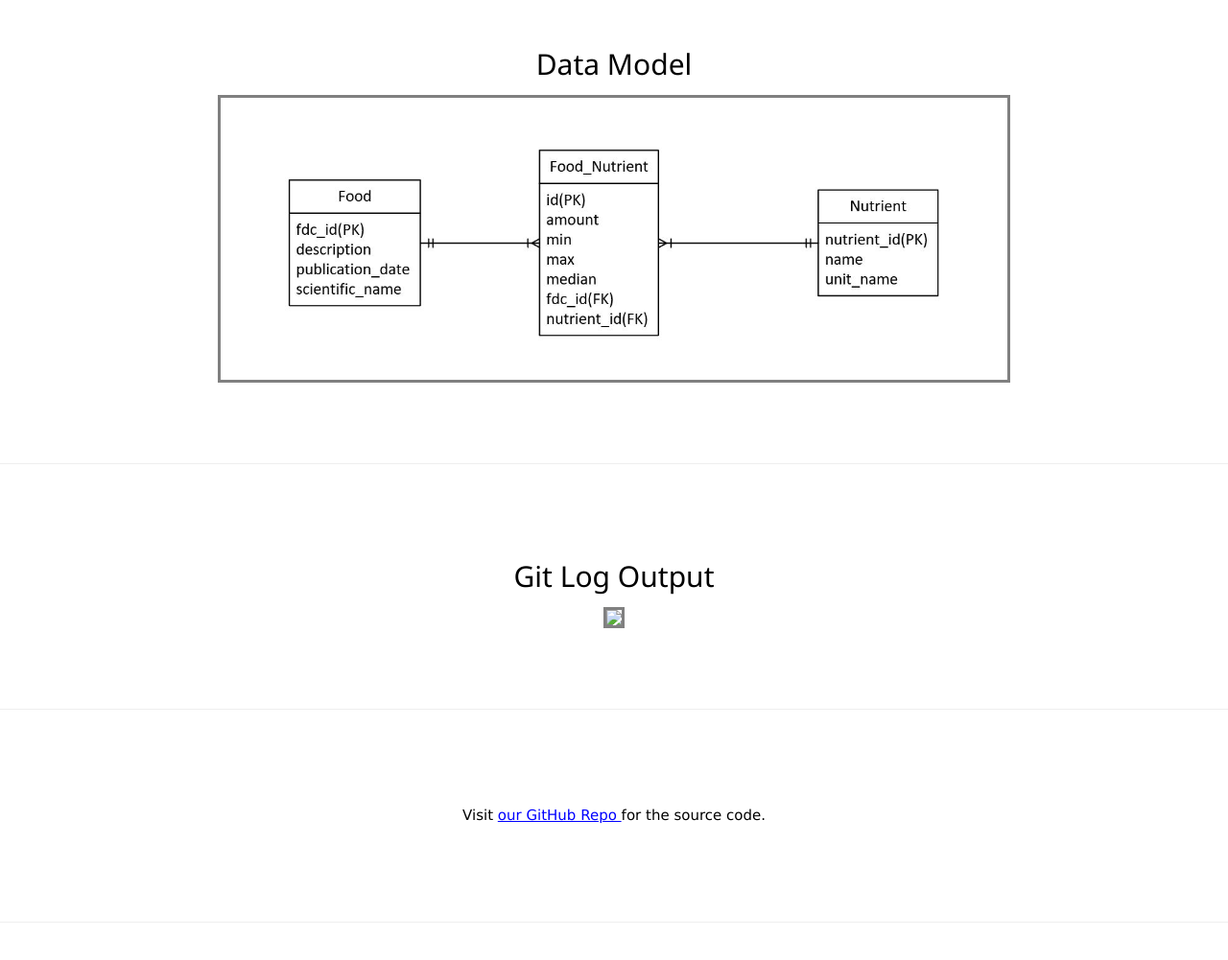
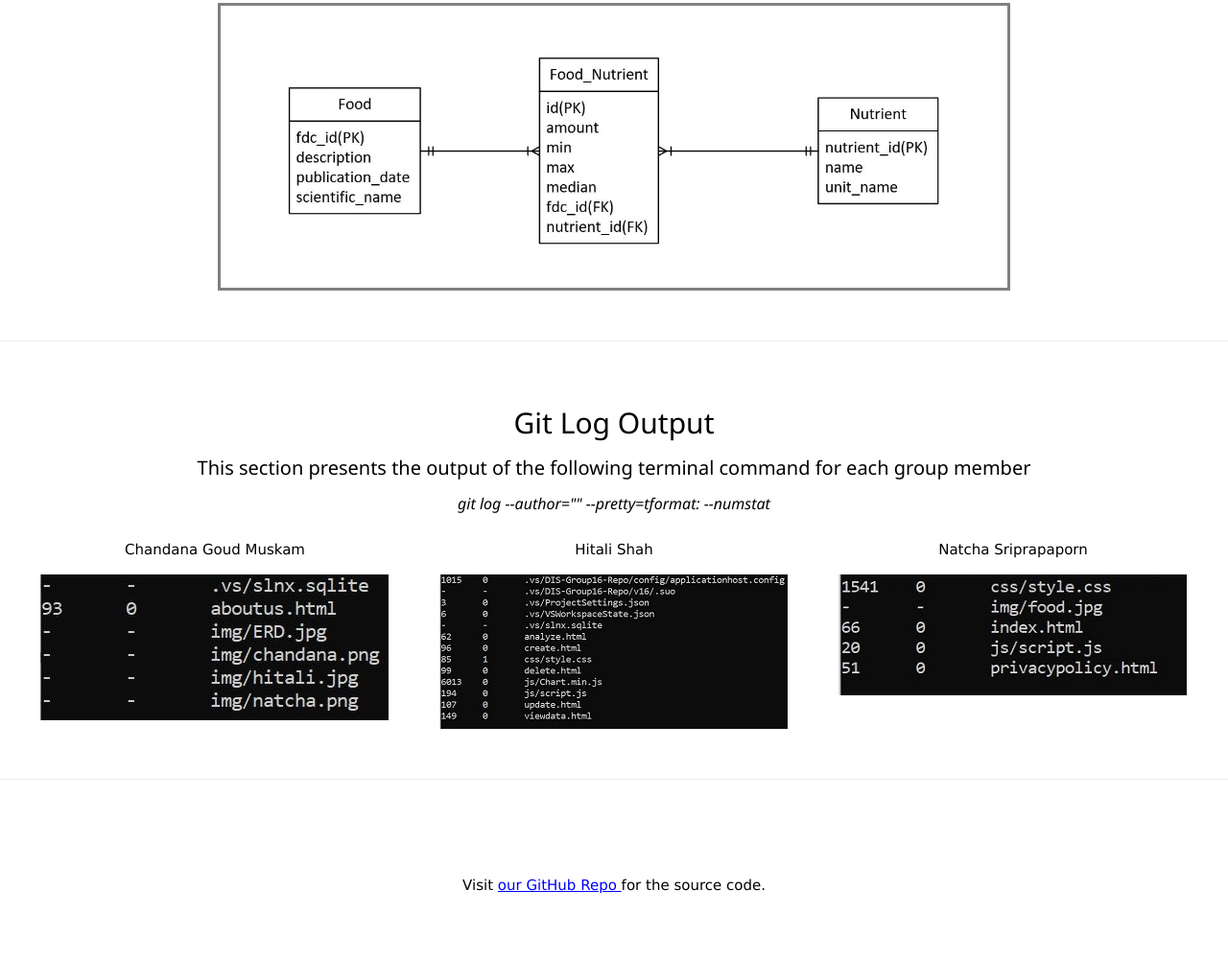
Before and after one commit to Saimork-n/DIS-Group16-Repo, a plain HTML site: page aboutus.html in a window 1280 px wide. Shown: the part 905-1906 px from the top of the page at 96% size. Drawn offline with Linux system fonts and the light colour scheme.

Commit message:
Add Program Files

```diff
--- a/aboutus.html
+++ b/aboutus.html
@@ -33,7 +33,7 @@
 	</div>
 	<!--Add the content here-->
 	<!--About the team container-->
-	<div class="main padding-64 center" id="team">
+	<div class="main padding-32 center" id="team">
 		<h2><b>OUR TEAM</b></h2>
 		<h4>Meet the Group 16</h4>
 		<div class="row center padding-64"><br>
@@ -63,15 +63,30 @@
 	<hr>
 	<!--Technical Overview Pending-->
 	<!--Data Model-->
-	<div class="container padding-64 center">
+	<div class="container padding-32 center">
 		<h2>Data Model</h2>
 		<img src="img/ERD.jpg" style="height:300px; border: 3px solid gray;">
 	</div>
 	<hr>
 	<!--Git Log Output-->
-	<div class="container padding-64 center">
+	<div class="container padding-32 center">
 		<h2>Git Log Output</h2>
-		<img src="img/git.jpg" style="height:300px; border: 3px solid gray;">
+		<h4>This section presents the output of the following terminal command for each group member</h4>
+		<h6><i>git log --author="<Github_ID>" --pretty=tformat: --numstat </i></h6>
+		<div class=" row center">
+			<div class="third">
+				<p class=" center">Chandana Goud Muskam</p>
+				<img src="img/Chandana-gitlog.jpg" />
+			</div>
+			<div class="third">
+				<p class=" center">Hitali Shah</p>
+				<img src="img/Hitali-gitlog.jpg" />
+			</div>
+			<div class="third">
+				<p class=" center">Natcha Sriprapaporn</p>
+				<img src="img/Natcha-gitlog.jpg" />
+			</div>
+		</div>
 	</div>
 	<hr>
 	<!--GitHub Repo Link-->
@@ -84,7 +99,7 @@
 		<footer class="container theme-d1 center">
 			<p></p>
 			<a href="https://fdc.nal.usda.gov/" title="Source Data"> Source Data</a> | <a href="https://www.usf.edu/" title="USF">USF</a> | <a href="privacypolicy.html" title="Privacy Policy">Privacy Policy</a> | <a href="mailto:hitalivikramshah@usf.edu,chandanagoud@usf.edu,nsriprapapor@usf.edu" title="Contact Us">Contact Us</a>
-			<p>&copy 2021 Hitali, Natcha & Chandana</a></p>
+			<p>&copy 2021 Hitali, Natcha & Chandana</p>
 		</footer>
 	</div>
 	<script src="js/script.js"></script>
```
Also changed, not shown: img/Chandana-gitlog.jpg (added), img/Hitali-gitlog.jpg (added), img/Natcha-gitlog.jpg (added).
